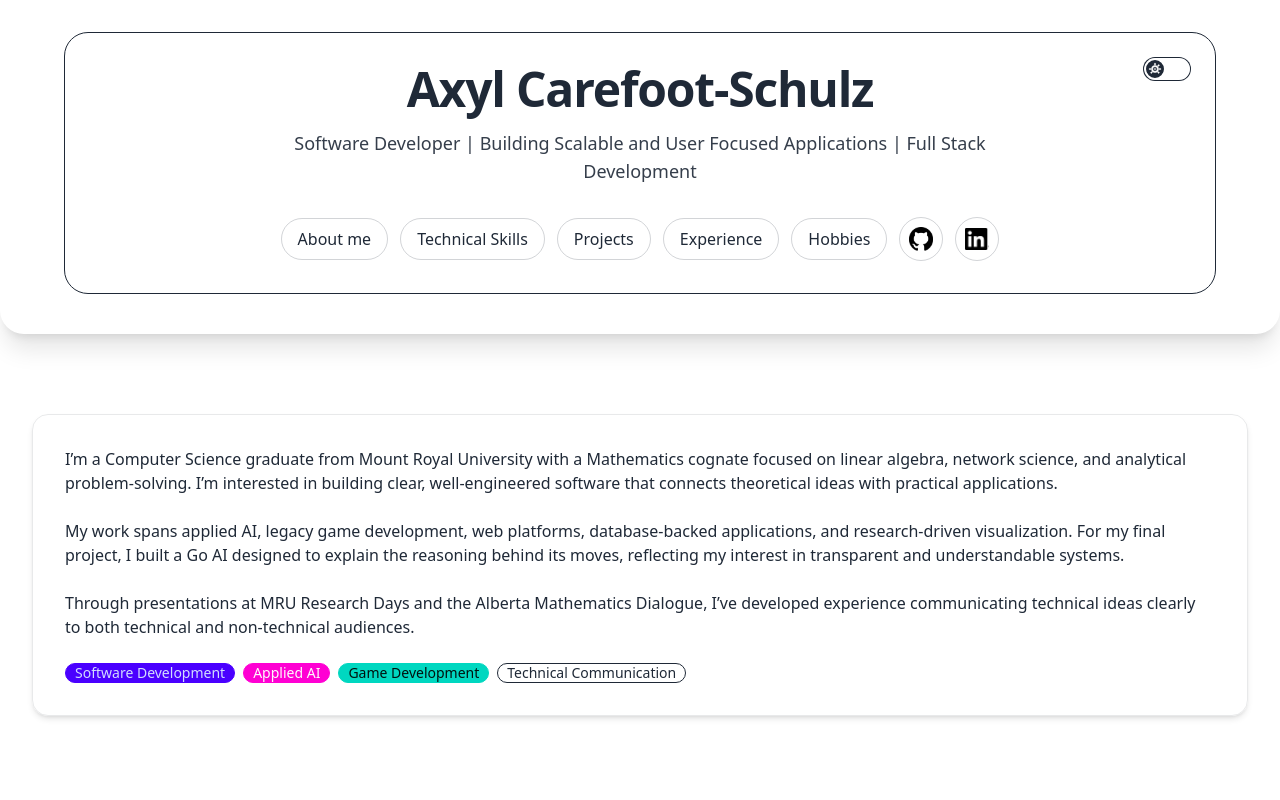
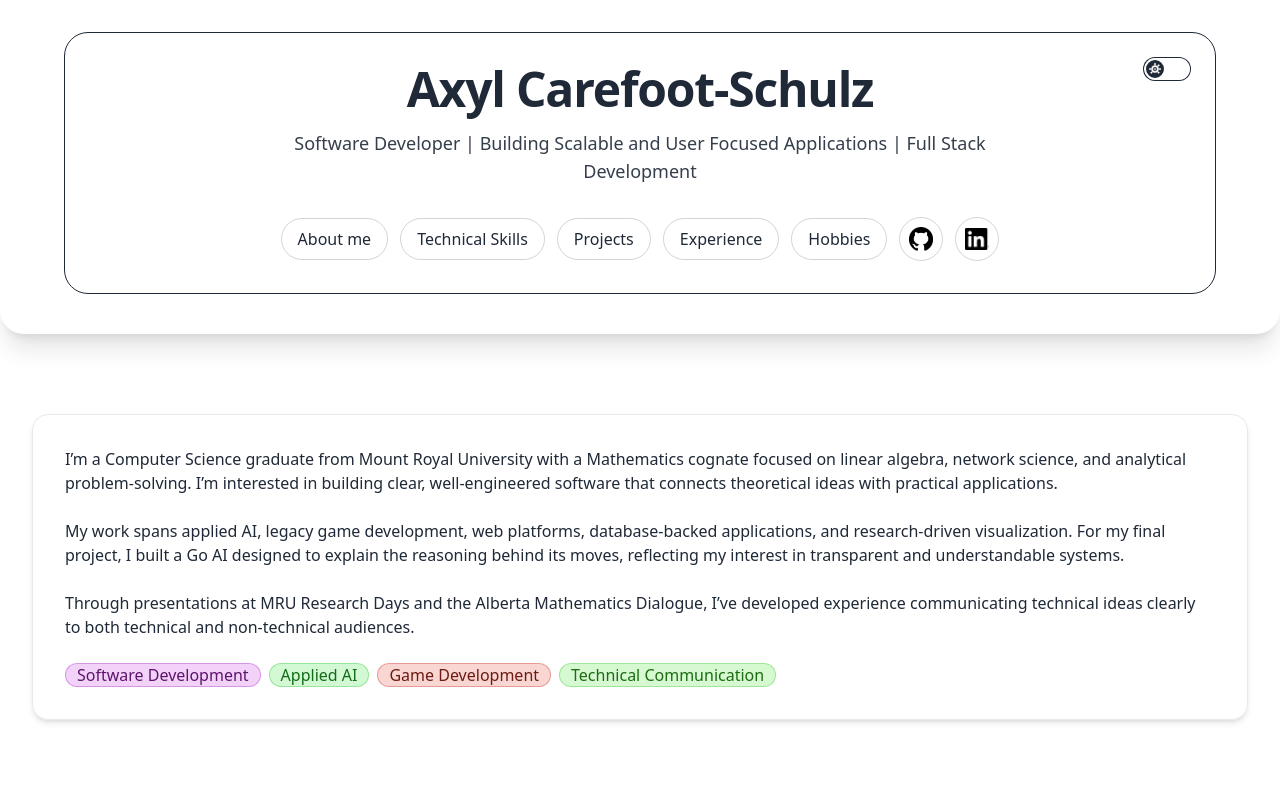
Before and after one commit to axyl-casc/axyl-casc.github.io, a React (Vite) app: page / in a window 1280 px wide. Shown: the top 800 px of the page. Built offline with nearby package versions, Linux system fonts and the light colour scheme.

Commit message:
Make core homepage tags clickable and retag projects

```diff
--- a/src/pages/HomePage.tsx
+++ b/src/pages/HomePage.tsx
@@ -34,11 +34,22 @@ export function HomePage() {
         to both technical and non-technical audiences.
       </p>
 
-      <div className="card-actions">
-        <div className="badge badge-primary">Software Development</div>
-        <div className="badge badge-secondary">Applied AI</div>
-        <div className="badge badge-accent">Game Development</div>
-        <div className="badge badge-outline">Technical Communication</div>
+      <div className="card-actions flex flex-wrap gap-2">
+        {[
+          'Software Development',
+          'Applied AI',
+          'Game Development',
+          'Technical Communication'
+        ].map((tag) => (
+          <a
+            key={tag}
+            href={`/tags/${encodeURIComponent(tag.toLowerCase())}`}
+            className="badge badge-lg tag-badge hover:opacity-80 transition-opacity"
+            style={{ '--tag-hue': getTagHue(tag) } as CSSProperties}
+          >
+            {tag}
+          </a>
+        ))}
       </div>
     </div>
   </div>
--- a/src/projects.ts
+++ b/src/projects.ts
@@ -7,7 +7,7 @@ export const projects: Project[] = [
     description: "Created a program to replicate Anscombe's Quartet, emphasizing the importance of visual data analysis.",
     projectUrl: 'https://github.com/axyl-casc/Anscombes_Research?tab=readme-ov-file#anscombes-quartet-research-project',
     section: 'featured',
-    tags: ['Data Analysis', 'Research', 'Python']
+    tags: ['Data Analysis', 'Research', 'Python', 'Software Development']
   },
   {
     slug: 'infinite-mind-games-wiki-docs',
@@ -15,7 +15,7 @@ export const projects: Project[] = [
     description: 'An interactive documentation site built with Quartz, featuring guides, learning modules, and development notes for Infinite Mind Games projects.',
     projectUrl: 'https://infinite-mind-pictures-inc.github.io/Infinite-Mind-Wiki/',
     section: 'featured',
-    tags: ['Quartz', 'Documentation', 'Web Development', 'React', 'JavaScript', 'Java']
+    tags: ['Quartz', 'Documentation', 'Web Development', 'React', 'JavaScript', 'Java', 'Software Development', 'Technical Communication']
   },
   {
     slug: 'beginner-go-ai-game',
@@ -23,7 +23,7 @@ export const projects: Project[] = [
     description: 'A GO playing interface designed to teach beginners how to play the game of GO.',
     projectUrl: 'https://zxnashx.itch.io/beginner-go-game',
     section: 'featured',
-    tags: ['Go / Baduk', 'Game Development', 'Education', 'Python', 'JavaScript', 'NodeJS', 'Electron', 'Tailwind CSS']
+    tags: ['Go / Baduk', 'Game Development', 'Education', 'Python', 'JavaScript', 'NodeJS', 'Electron', 'Tailwind CSS', 'Applied AI', 'Software Development']
   },
   {
     slug: 'fancy-pants-outfitters-react-demo',
@@ -31,7 +31,7 @@ export const projects: Project[] = [
     description: 'A polished React storefront demo featuring curated fashion for trendsetters, workweek looks, and night-out fits. Highlights include in-stock essentials, modern silhouettes, and standout accessories for individuals, partners, and the whole crew.',
     projectUrl: 'https://acare3.github.io/4513_2_website/',
     section: 'featured',
-    tags: ['React', 'Frontend', 'E-commerce', 'TypeScript', 'JavaScript', 'Tailwind CSS']
+    tags: ['React', 'Frontend', 'E-commerce', 'TypeScript', 'JavaScript', 'Tailwind CSS', 'Software Development']
   },
   {
     slug: 'defender-remake-atari-st',
@@ -39,7 +39,7 @@ export const projects: Project[] = [
     description: 'Recreated a classic arcade game using C and assembly, leveraging efficient memory management on limited hardware.',
     projectUrl: 'https://github.com/axyl-casc/DefenderRemake/tree/main?tab=readme-ov-file#atari-st-game---defender',
     section: 'featured',
-    tags: ['C', 'Assembly', 'Game Development']
+    tags: ['C', 'Assembly', 'Game Development', 'Software Development']
   },
   {
     slug: 'linux-shell-development',
@@ -47,7 +47,7 @@ export const projects: Project[] = [
     description: 'Built a custom shell in C, handling concurrent commands and inter-process communication for a streamlined command-line experience.',
     projectUrl: 'https://github.com/axyl-casc/linux-shell?tab=readme-ov-file#linux-shell',
     section: 'featured',
-    tags: ['C', 'Systems Programming', 'Concurrency']
+    tags: ['C', 'Systems Programming', 'Concurrency', 'Software Development']
   },
   {
     slug: 'cpu-scheduler',
@@ -55,7 +55,7 @@ export const projects: Project[] = [
     description: 'Run different CPU scheduling algorithms interactively and view the results afterwards.',
     projectUrl: 'https://axyl-casc.github.io/Scheduler-Designer/',
     section: 'other',
-    tags: ['Algorithms', 'Visualization', 'Education', 'Tailwind CSS'
+    tags: ['Algorithms', 'Visualization', 'Education', 'Tailwind CSS', 'Software Development'
     ]
   },
   {
@@ -64,7 +64,7 @@ export const projects: Project[] = [
     description: 'Effectively calculates possible routes for airplanes to deliver packages with a version made in Javascript and Haskell.',
     projectUrl: 'https://github.com/axyl-casc/AirplaneGraphProject?tab=readme-ov-file#readme',
     section: 'other',
-    tags: ['JavaScript', 'Haskell', 'Graph Algorithms']
+    tags: ['JavaScript', 'Haskell', 'Graph Algorithms', 'Software Development']
   },
   {
     slug: 'daily-training-game',
@@ -72,7 +72,7 @@ export const projects: Project[] = [
     description: 'A daily to-do list app I use for language learning and tracking whatever currently interests me.',
     projectUrl: 'https://axyl-casc.github.io/TrainingGame/',
     section: 'other',
-    tags: ['Productivity', 'Habit Tracking', 'Web App']
+    tags: ['Productivity', 'Habit Tracking', 'Web App', 'Software Development']
   },
   {
     slug: 'goguesser',
@@ -80,7 +80,7 @@ export const projects: Project[] = [
     description: 'Guess the next best move in a Go game.',
     projectUrl: 'https://goguesser.onrender.com/',
     section: 'other',
-    tags: ['Go / Baduk', 'Puzzle', 'Web App', 'NodeJS', 'Tailwind CSS'
+    tags: ['Go / Baduk', 'Puzzle', 'Web App', 'NodeJS', 'Tailwind CSS', 'Game Development', 'Software Development'
     ]
   },
   {
@@ -89,7 +89,7 @@ export const projects: Project[] = [
     description: 'Generate probability distribution tables from custom sets of dice.',
     projectUrl: 'https://axyl-casc.github.io/Dice-Simulator/',
     section: 'other',
-    tags: ['Probability', 'Simulation', 'Visualization']
+    tags: ['Probability', 'Simulation', 'Visualization', 'Software Development']
   },
   {
     slug: 'go-library',
@@ -97,6 +97,6 @@ export const projects: Project[] = [
     description: 'Offline-first bookshelf for Go materials, with search, bookmarks, and resume tracking across PDF/SGF/HTML files.',
     projectUrl: 'https://github.com/axyl-casc/GoLibrary',
     section: 'other',
-    tags: ['Offline-first', 'Search', 'Go / Baduk']
+    tags: ['Offline-first', 'Search', 'Go / Baduk', 'Software Development']
   }
 ];
```
